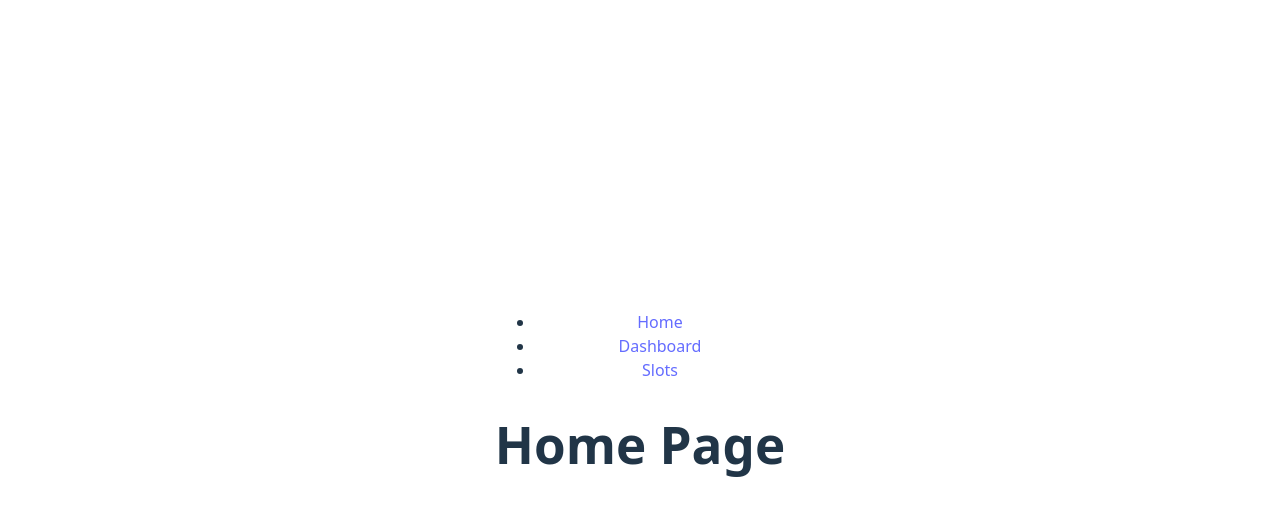
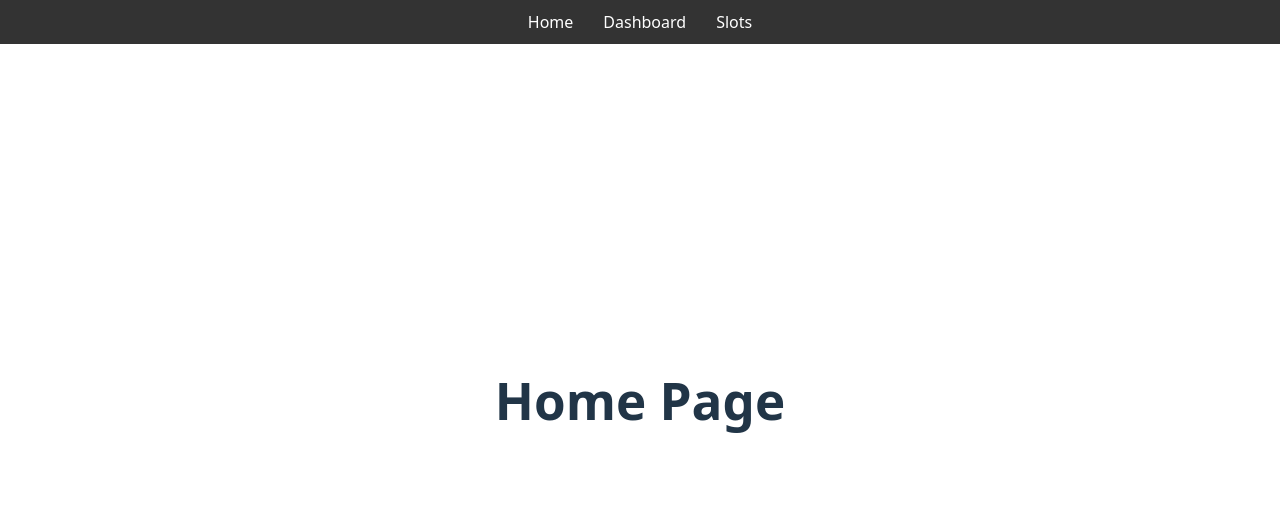
Before and after one commit to qozfa-dev/speed-book, a React (Vite) app in the folder frontend/web-app/: page / in a window 1280 px wide. Shown: the top 516 px of the page. Built offline with nearby package versions, Linux system fonts and the light colour scheme.

Commit message:
Create navbar

```diff
--- a/frontend/web-app/package.json
+++ b/frontend/web-app/package.json
@@ -12,18 +12,20 @@
   "dependencies": {
     "@tailwindcss/vite": "^4.0.9",
     "react": "^19.0.0",
-    "react-dom": "^19.0.0",
-    "tailwindcss": "^4.0.9"
+    "react-dom": "^19.0.0"
   },
   "devDependencies": {
     "@eslint/js": "^9.21.0",
     "@types/react": "^19.0.10",
     "@types/react-dom": "^19.0.4",
     "@vitejs/plugin-react": "^4.3.4",
+    "autoprefixer": "^10.4.20",
     "eslint": "^9.21.0",
     "eslint-plugin-react-hooks": "^5.1.0",
     "eslint-plugin-react-refresh": "^0.4.19",
     "globals": "^15.15.0",
+    "postcss": "^8.5.3",
+    "tailwindcss": "^4.0.9",
     "vite": "^6.2.0"
   }
 }
--- /dev/null
+++ b/frontend/web-app/src/components/Navbar.css
@@ -0,0 +1,32 @@
+
+nav {
+    background-color: #333;
+    padding: 10px;
+    position: fixed;
+    top: 0;
+    left: 0;
+    right: 0;
+    z-index: 1000;
+}
+
+ul {
+    list-style-type: none;
+    display: flex;
+    justify-content: center;
+    padding: 0;
+    margin: 0;
+}
+
+li {
+    margin: 0 15px;
+}
+
+a {
+    color: white;
+    text-decoration: none;
+    font-size: 16px;
+}
+
+a:hover {
+    color: #ff9900;
+}
--- a/frontend/web-app/src/components/Navbar.jsx
+++ b/frontend/web-app/src/components/Navbar.jsx
@@ -1,5 +1,6 @@
 import React from 'react';
 import { Link } from "react-router-dom";
+import './Navbar.css';
 
 export default function Navbar() {
   return (
```
Also changed, not shown: 1 other file (tests, documents, lock files or other folders).
